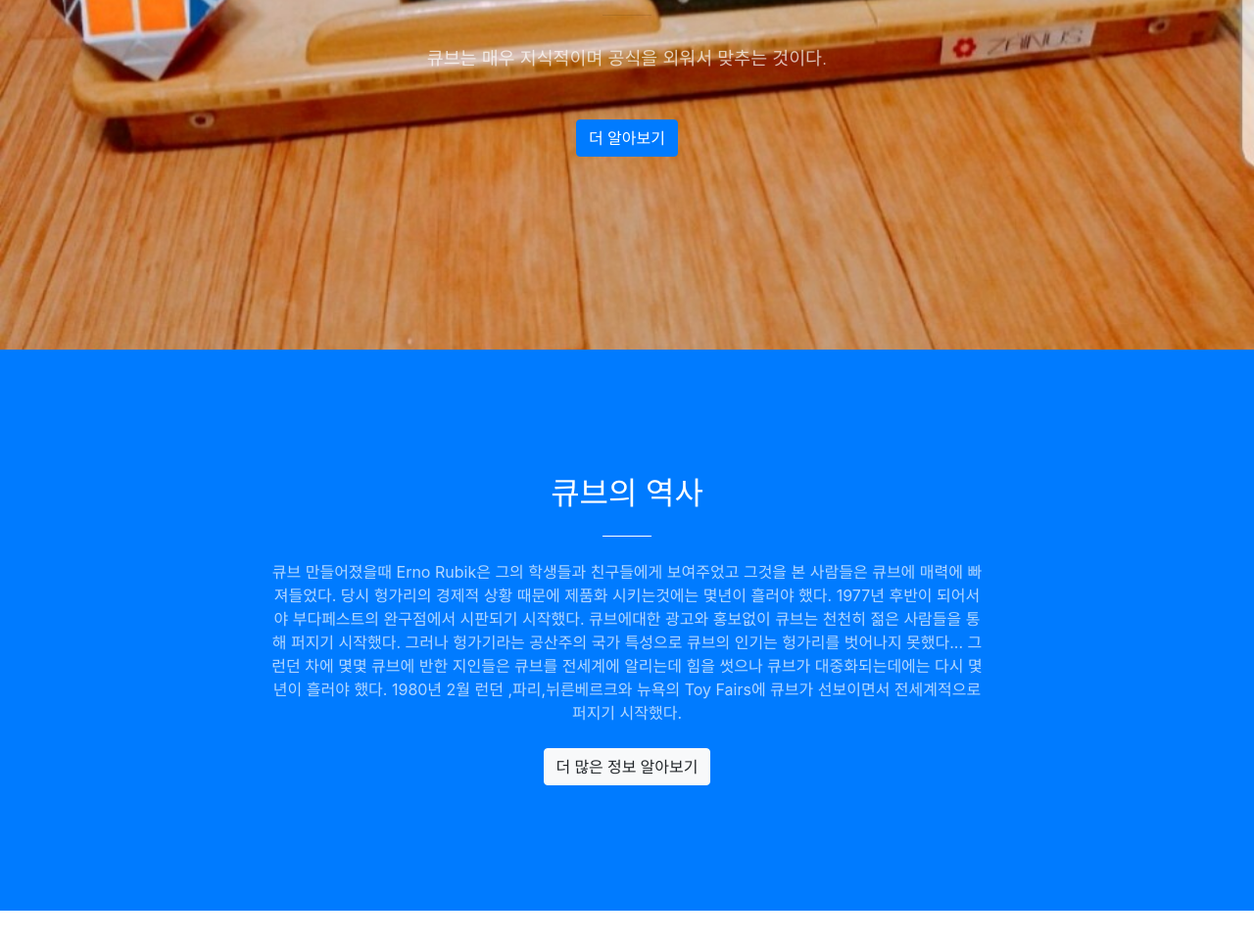
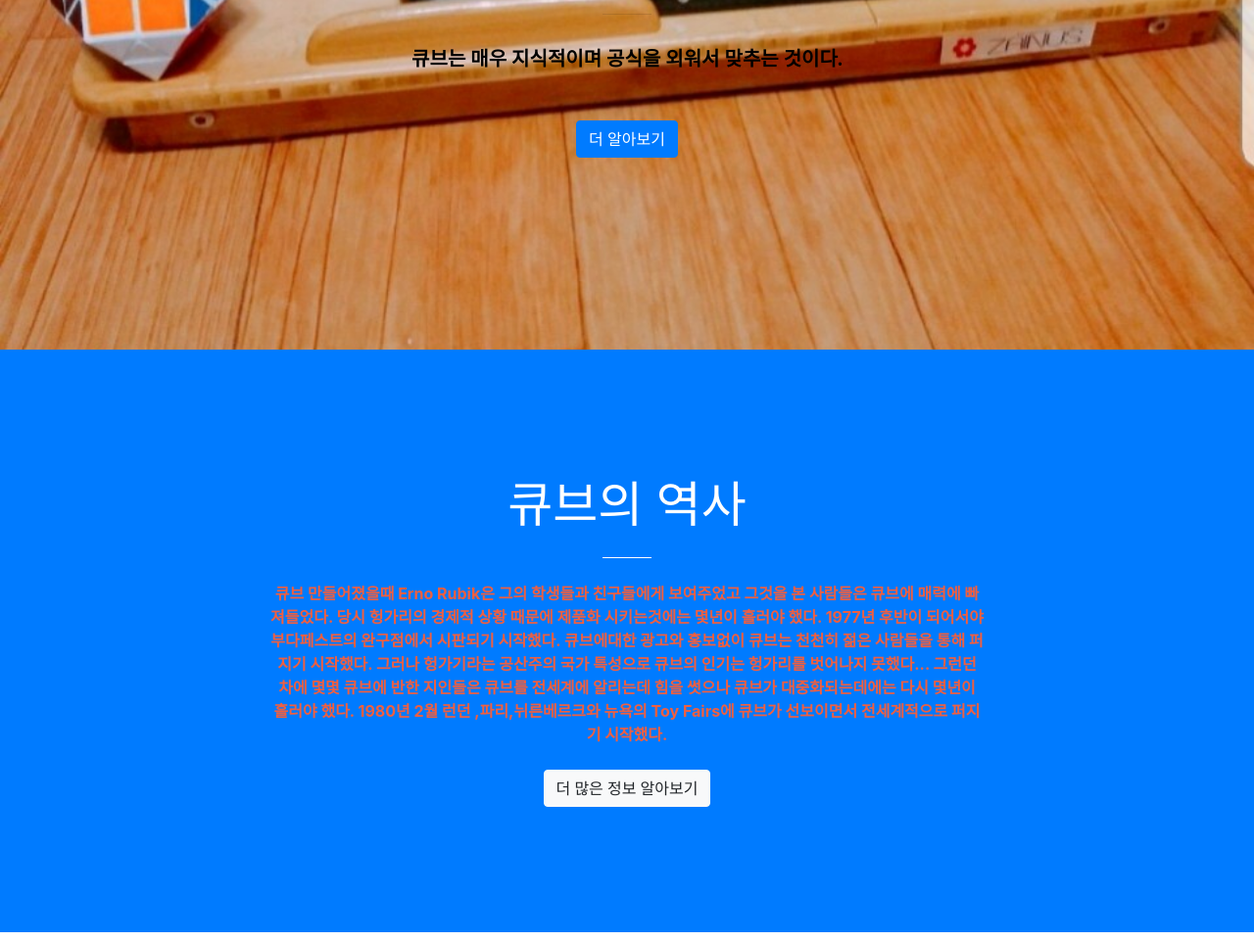
Before and after one commit to red33a/young, a website with bundled scripts: page startbootstrap-creative-gh-pages/index.html in a window 1280 px wide. Shown: the part 443-1405 px from the top of the page at 98% size. Built offline with nearby package versions, Linux system fonts and the light colour scheme; files whose address does not match are found by name.

Commit message:
Add files via upload

```diff
--- a/startbootstrap-creative-gh-pages/index.html
+++ b/startbootstrap-creative-gh-pages/index.html
@@ -64,7 +64,7 @@
             <hr>
           </div>
           <div class="col-lg-8 mx-auto">
-            <p class="text-faded mb-5">큐브는 매우 지식적이며 공식을 외워서 맞추는 것이다.</p>
+            <p class="text-faded mb-5" style="font-family: 맑은 고딕; font-size:20px; font-weight: bold; color:black;">큐브는 매우 지식적이며 공식을 외워서 맞추는 것이다.</p>
             <a class="btn btn-primary btn-xl js-scroll-trigger" href="#about">더 알아보기</a>
           </div>
         </div>
@@ -75,9 +75,9 @@
       <div class="container">
         <div class="row">
           <div class="col-lg-8 mx-auto text-center">
-            <h2 class="section-heading text-white">큐브의 역사</h2>
+            <h2 class="section-heading text-white"style="font-family; font-size:50px;">큐브의 역사</h2>
             <hr class="light my-4">
-            <p class="text-faded mb-4">큐브 만들어졌을때 Erno Rubik은 그의 학생들과 친구들에게 보여주었고 그것을 본 사람들은 큐브에 매력에 빠져들었다. 당시 헝가리의 경제적 상황 때문에 제품화 시키는것에는 몇년이 흘러야 했다. 1977년 후반이 되어서야 부다페스트의 완구점에서 시판되기 시작했다. 큐브에대한 광고와 홍보없이 큐브는 천천히 젊은 사람들을 통해 퍼지기 시작했다. 그러나 헝가기라는 공산주의 국가 특성으로 큐브의 인기는 헝가리를 벗어나지 못했다... 그런던 차에 몇몇 큐브에 반한 지인들은 큐브를 전세계에 알리는데 힘을 썻으나 큐브가 대중화되는데에는 다시 몇년이 흘러야 했다. 1980년 2월 런던 ,파리,뉘른베르크와 뉴욕의 Toy Fairs에 큐브가 선보이면서 전세계적으로 퍼지기 시작했다.</p>
+            <p class="text-faded mb-4" style="font-family; font-weight: bold; color:#f05f40; ">큐브 만들어졌을때 Erno Rubik은 그의 학생들과 친구들에게 보여주었고 그것을 본 사람들은 큐브에 매력에 빠져들었다. 당시 헝가리의 경제적 상황 때문에 제품화 시키는것에는 몇년이 흘러야 했다. 1977년 후반이 되어서야 부다페스트의 완구점에서 시판되기 시작했다. 큐브에대한 광고와 홍보없이 큐브는 천천히 젊은 사람들을 통해 퍼지기 시작했다. 그러나 헝가기라는 공산주의 국가 특성으로 큐브의 인기는 헝가리를 벗어나지 못했다... 그런던 차에 몇몇 큐브에 반한 지인들은 큐브를 전세계에 알리는데 힘을 썻으나 큐브가 대중화되는데에는 다시 몇년이 흘러야 했다. 1980년 2월 런던 ,파리,뉘른베르크와 뉴욕의 Toy Fairs에 큐브가 선보이면서 전세계적으로 퍼지기 시작했다.</p>
             <a class="btn btn-light btn-xl js-scroll-trigger" href="#services">더 많은 정보 알아보기</a>
           </div>
         </div>
```
